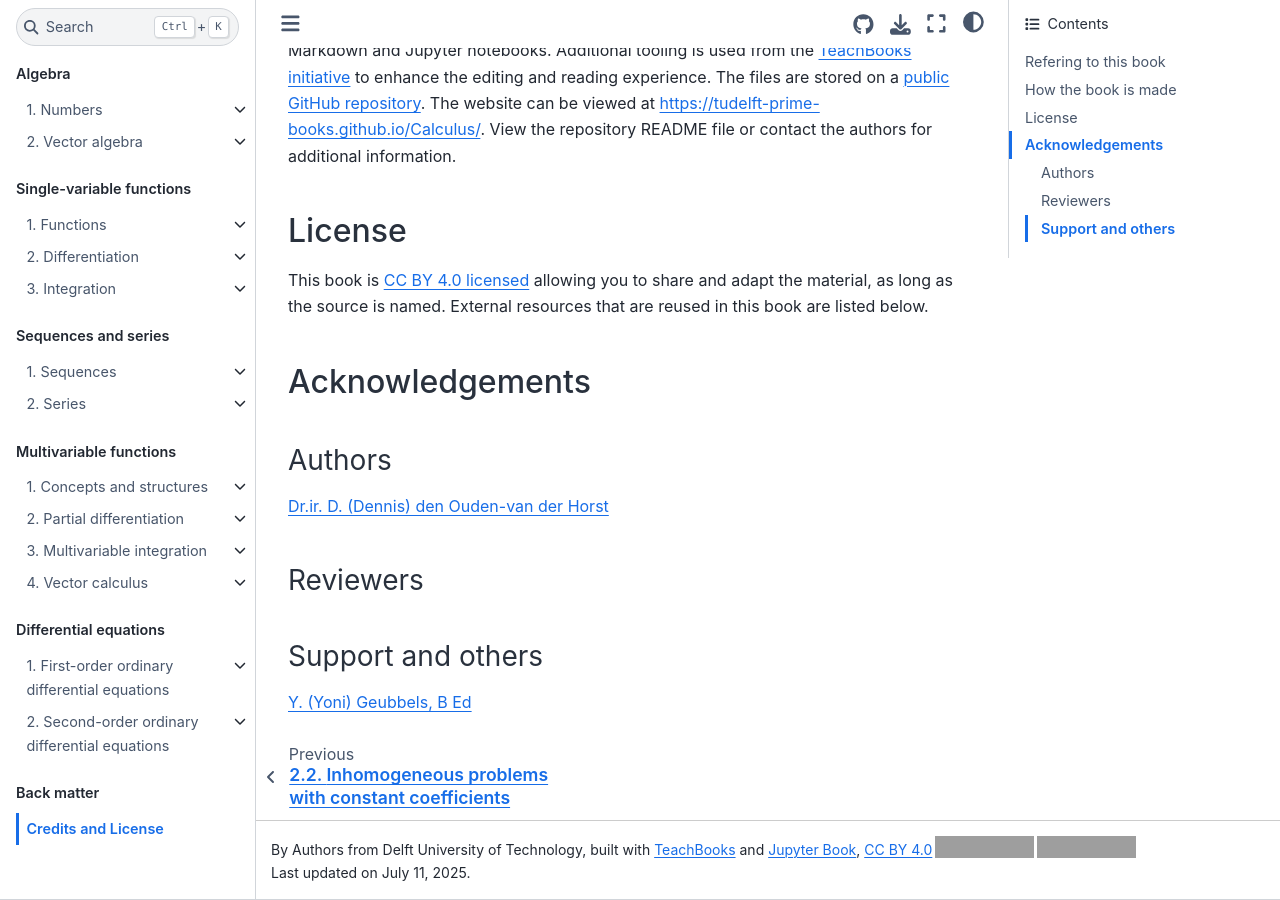
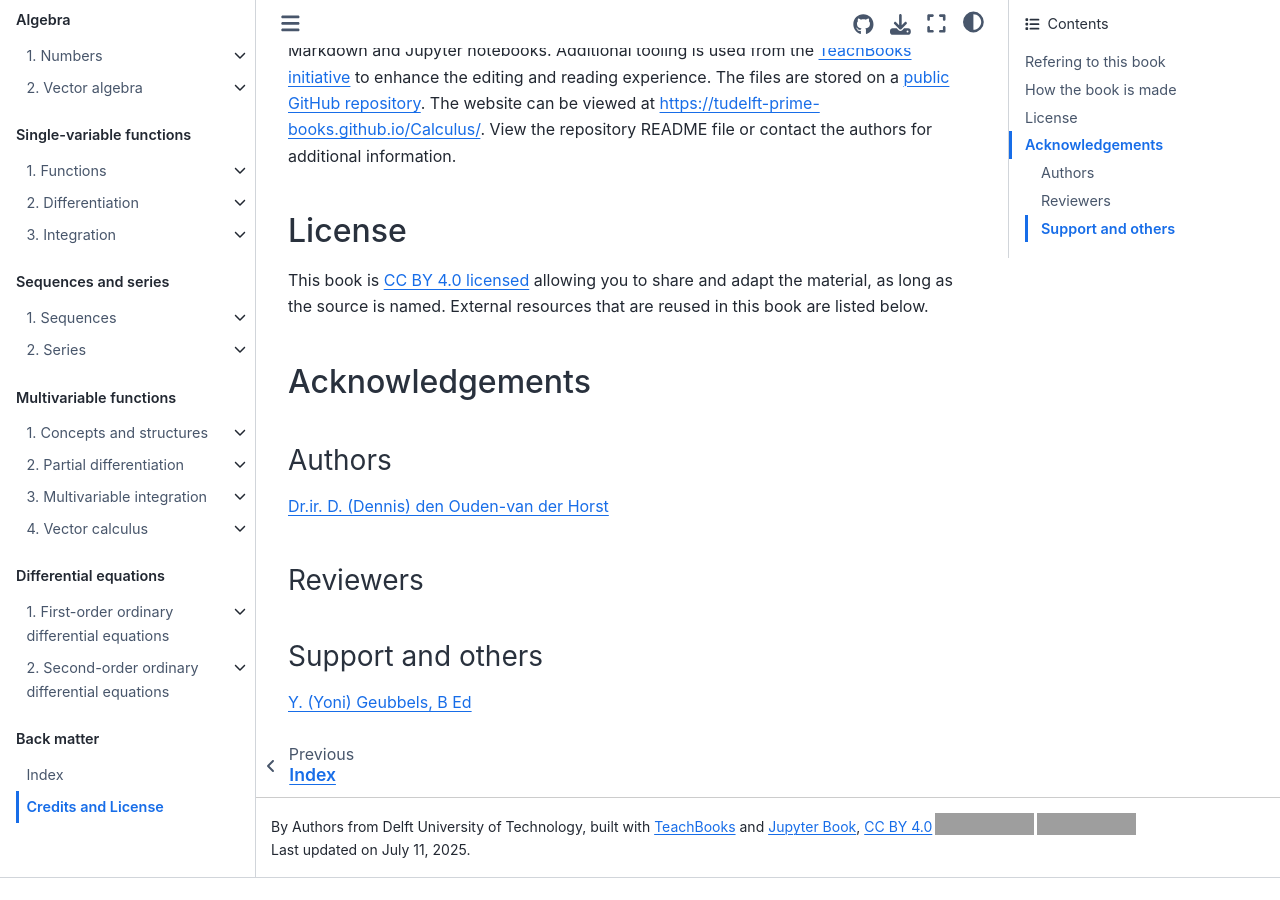
Before and after one commit to TUDelft-PRIME-Books/Calculus, a Jupyter Book: the page built from book/credits.md, in a window 1280 px wide and 900 px high, scrolled down 831 px. Built offline with Jupyter Book 1.0.4 settings and Sphinx 7.4.7 and the Sphinx Book theme 1.1.4, drawn with Linux system fonts in a browser that asks for light colours; comment, search, counter and statistics services are not loaded; after the commit the page ends 1709 px from its top, so only the background shows below that; grey boxes are pictures that could not be loaded.

Commit message:
Added auto-index

```diff
--- a/book/_toc.yml
+++ b/book/_toc.yml
@@ -107,4 +107,5 @@ parts:
   - caption: Back matter
     numbered: False
     chapters:
+    - file: genindex.md
     - file: credits.md
--- /dev/null
+++ b/book/genindex.md
@@ -0,0 +1,2 @@
+(genindex)=
+# Index
```
